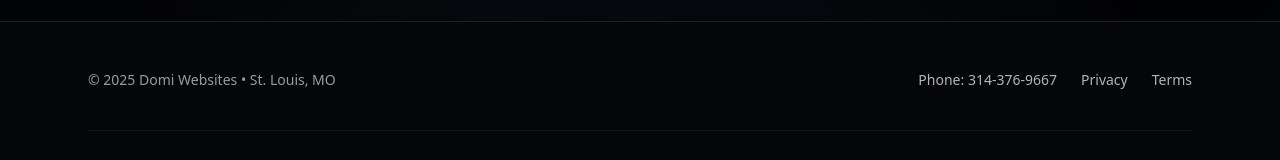
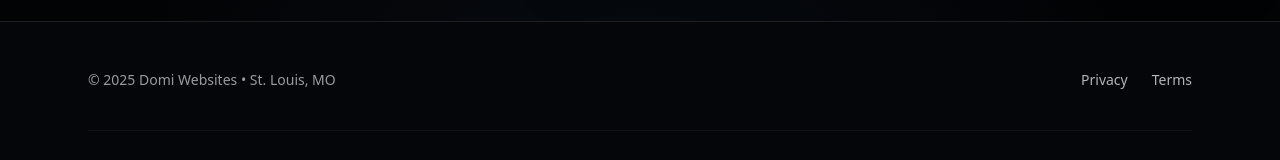
Before and after one commit to juancabrera0513/DOMIWEBITES2, a React (Create React App) app: page / in a window 1280 px wide. Shown: the part 6816-6976 px from the top of the page. Built offline with nearby package versions, Linux system fonts and the light colour scheme; no server answers.

Commit message:
remove phone from footer

```diff
--- a/src/components/Footer.jsx
+++ b/src/components/Footer.jsx
@@ -21,9 +21,9 @@ export default function Footer() {
           </p>
 
           <div className="flex flex-wrap items-center gap-6 text-sm text-white/70">
-            <a href={PHONE_TEL} className="hover:text-white transition">
+            {/* <a href={PHONE_TEL} className="hover:text-white transition">
               {t("common:footer.phone_label")}: {PHONE_DISPLAY}
-            </a>
+            </a> */}
             <Link to="/privacy" className="hover:text-white transition">
               Privacy
             </Link>
```
